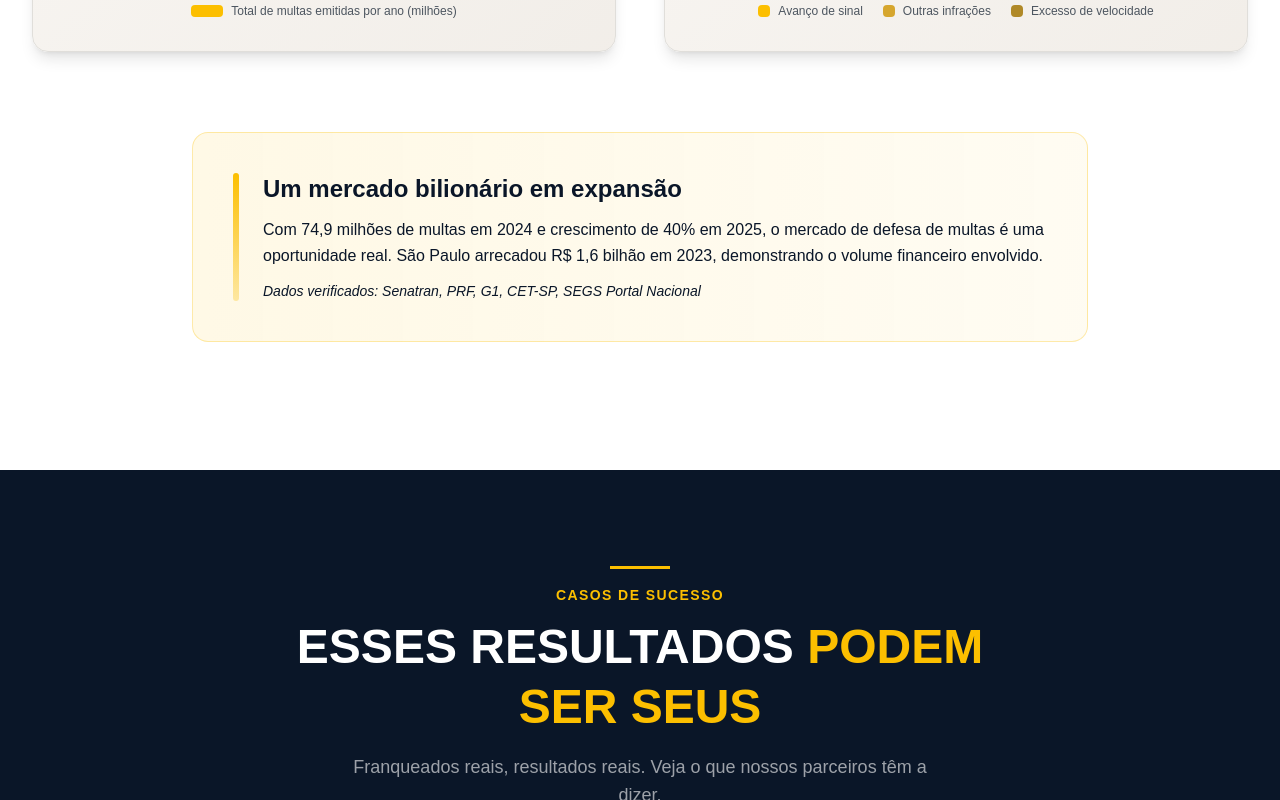
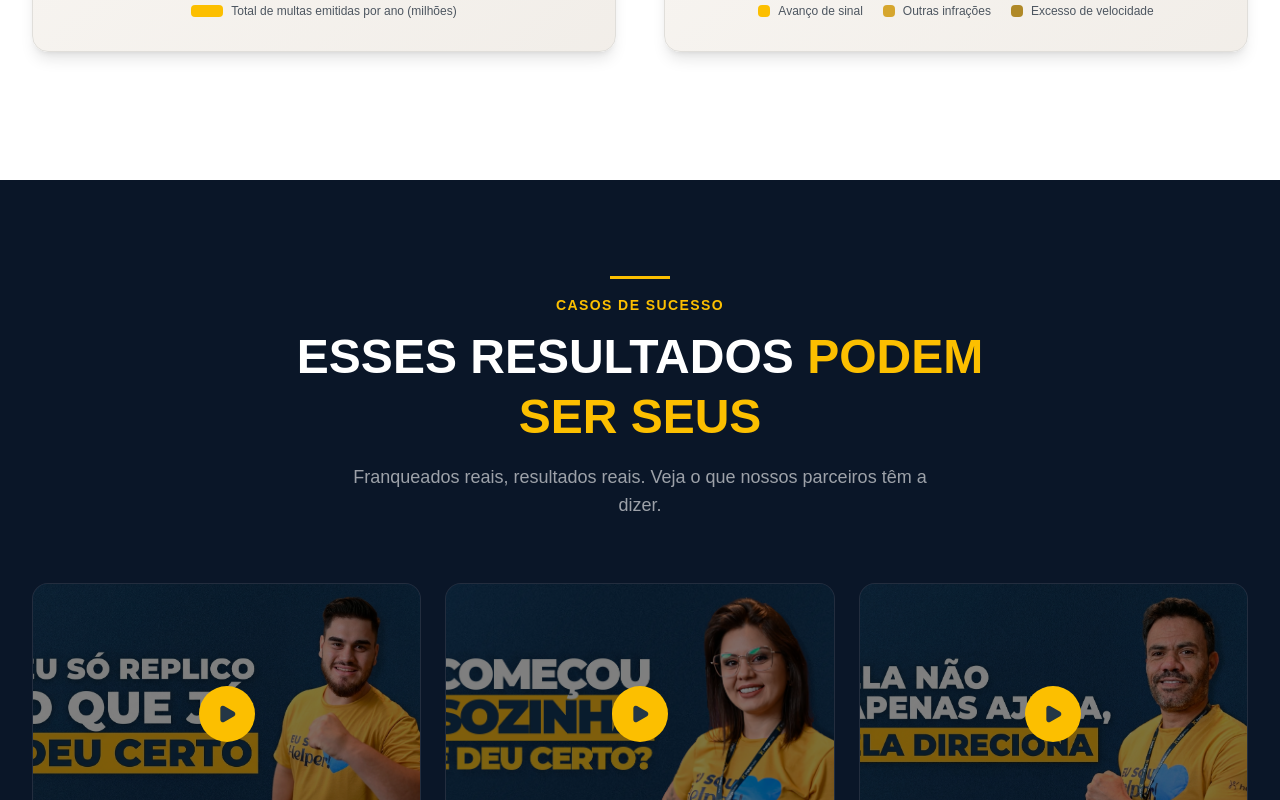
Before and after one commit to MarcelFMartins/lp-help-multas-v2, a React (Vite) app: page / in a window 1280 px wide. Shown: the part 3380-4180 px from the top of the page. Built offline with nearby package versions, Linux system fonts and the light colour scheme.

Commit message:
CHANGE: IMAGE SECTION TEAM

```diff
--- a/src/components/GrowthSection.tsx
+++ b/src/components/GrowthSection.tsx
@@ -358,26 +358,6 @@ export default function GrowthSection() {
             </div>
           </div>
         </div>
-
-        {/* ── Bottom insight ── */}
-        <div className="mt-16 lg:mt-20 max-w-4xl mx-auto bg-gradient-to-r from-gold/10 to-gold/5 rounded-2xl p-8 sm:p-10 border border-gold/30">
-          <div className="flex gap-5 sm:gap-6">
-            <div className="w-1.5 bg-gradient-to-b from-gold to-gold/30 rounded-full flex-shrink-0" />
-            <div>
-              <p className="font-display text-xl sm:text-2xl font-bold text-[oklch(0.1998_0.0403_258.29)] mb-3">
-                Um mercado bilionário em expansão
-              </p>
-              <p className="font-body text-[oklch(0.1998_0.0403_258.29)] text-sm sm:text-base leading-relaxed mb-3">
-                Com 74,9 milhões de multas em 2024 e crescimento de 40% em 2025, o mercado de defesa
-                de multas é uma oportunidade real. São Paulo arrecadou R$&nbsp;1,6 bilhão em 2023,
-                demonstrando o volume financeiro envolvido.
-              </p>
-              <p className="font-body text-[oklch(0.1998_0.0403_258.29)] text-xs sm:text-sm italic">
-                Dados verificados: Senatran, PRF, G1, CET-SP, SEGS Portal Nacional
-              </p>
-            </div>
-          </div>
-        </div>
       </div>
     </section>
   );
--- a/src/components/TeamSection.tsx
+++ b/src/components/TeamSection.tsx
@@ -25,7 +25,7 @@ export default function TeamSection() {
 
               <div className="rounded-3xl overflow-hidden shadow-2xl border-2 border-gray-100">
                 <Img
-                  webp="/image/equipe_help.webp"
+                  webp="/image/TIME.jpg"
                   fallback="/image/logotipo.png"
                   alt="Equipe Help Multas"
                   className="w-full h-auto object-cover"
```
Also changed, not shown: public/image/TIME.jpg (added).
